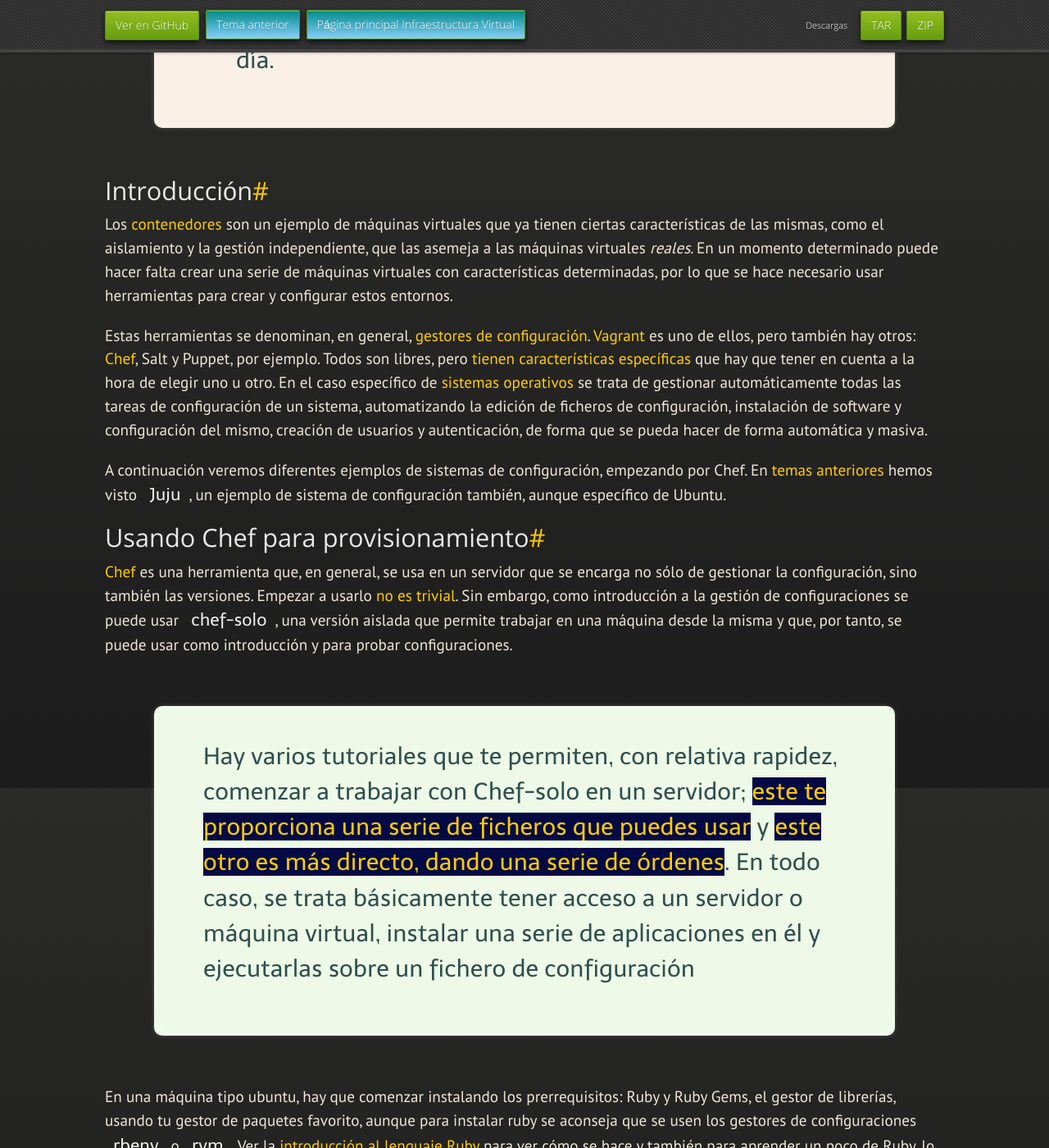
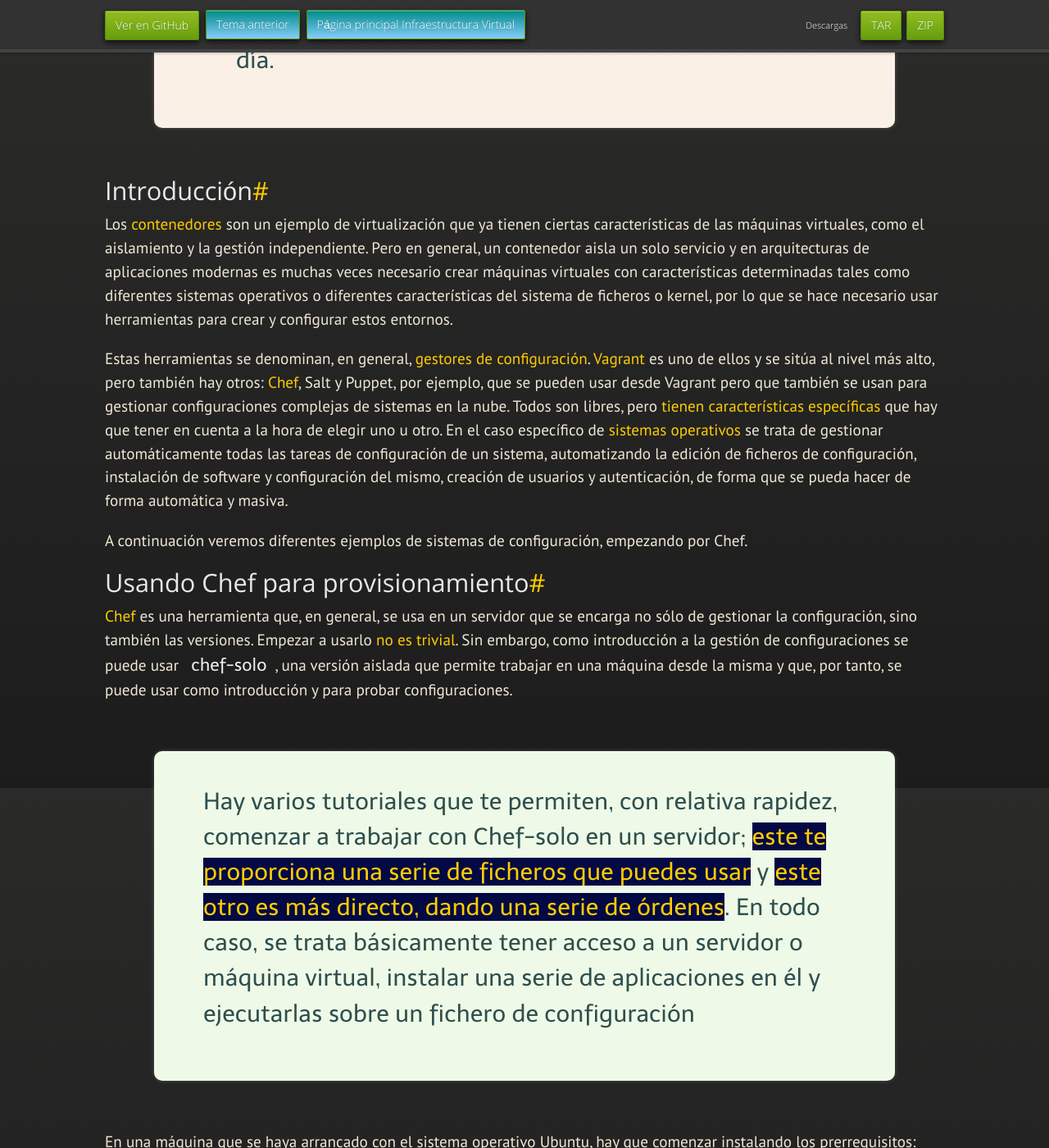
Before and after one commit to JJ/IV, a Jekyll site: the page built from documentos/temas/Gestion_de_configuraciones.md, in a window 1280 px wide and 1400 px high, scrolled down 839 px. Shown: the whole window at 82% size. Built offline with Jekyll 4.4.1, drawn with Linux system fonts in a browser that asks for light colours; nearby versions of some CDN libraries; some web fonts are replaced; our own code applies the rules of GitHub Pages for plain Markdown files; some of the changed text lies outside the part shown.

Commit message:
Sync documentos/temas/Gestion_de_configuraciones.md de master a gh-pages

```diff
--- a/documentos/temas/Gestion_de_configuraciones.md
+++ b/documentos/temas/Gestion_de_configuraciones.md
@@ -35,19 +35,18 @@
 Introducción
 ---
 
-Los [contenedores](Contenedores) son un ejemplo de máquinas
-virtuales que ya tienen
-ciertas características de las mismas, como el aislamiento y la gestión
-independiente, que las asemeja a las máquinas virtuales *reales*. En
-un momento determinado puede hacer falta crear una serie de máquinas
-virtuales con características determinadas, por lo que se hace
+Los [contenedores](Contenedores) son un ejemplo de virtualización que ya tienen
+ciertas características de las máquinas virtuales, como el aislamiento y la gestión
+independiente. Pero en general, un contenedor aisla un solo servicio y en arquitecturas de aplicaciones modernas es muchas veces necesario crear máquinas
+virtuales con características determinadas tales como diferentes sistemas operativos o diferentes características del sistema de ficheros o kernel, por lo que se hace
 necesario usar herramientas para crear y configurar estos
 entornos.
 
 Estas herramientas se denominan, en general,
 [gestores de configuración](https://en.wikipedia.org/wiki/Configuration_management). [Vagrant](https://en.wikipedia.org/wiki/Vagrant_%28software%29)
-es uno de ellos, pero también hay otros: [Chef](http://www.getchef.com/chef/), Salt y Puppet, por
-ejemplo. Todos son libres, pero
+es uno de ellos y se sitúa al nivel más alto, pero también hay otros: [Chef](http://www.getchef.com/chef/), Salt y Puppet, por
+ejemplo, que se pueden usar desde Vagrant pero que también se usan para gestionar configuraciones complejas de sistemas en la nube.
+Todos son libres, pero
 [tienen características específicas](https://en.wikipedia.org/wiki/Comparison_of_open_source_configuration_management_software)
 que hay que tener en cuenta a la hora de elegir uno u otro. En el caso
 específico de
@@ -59,9 +58,7 @@
 forma automática y masiva.
 
 A continuación veremos diferentes ejemplos de sistemas de
-configuración, empezando por Chef. En
-[temas anteriores](Contenedores) hemos visto `Juju`, un ejemplo de
-sistema de configuración también, aunque específico de Ubuntu.
+configuración, empezando por Chef.
 
 Usando Chef para provisionamiento
 -----
@@ -91,7 +88,7 @@
  </div>
 
 
-En una máquina tipo ubuntu, hay que comenzar instalando los prerrequisitos: Ruby y Ruby
+En una máquina que se haya arrancado con el sistema operativo Ubuntu, hay que comenzar instalando los prerrequisitos: Ruby y Ruby
 Gems, el gestor de librerías, usando tu gestor de paquetes favorito,
 aunque para instalar ruby se aconseja que se usen los gestores de
 configuraciones `rbenv` o `rvm`. Ver la
```
